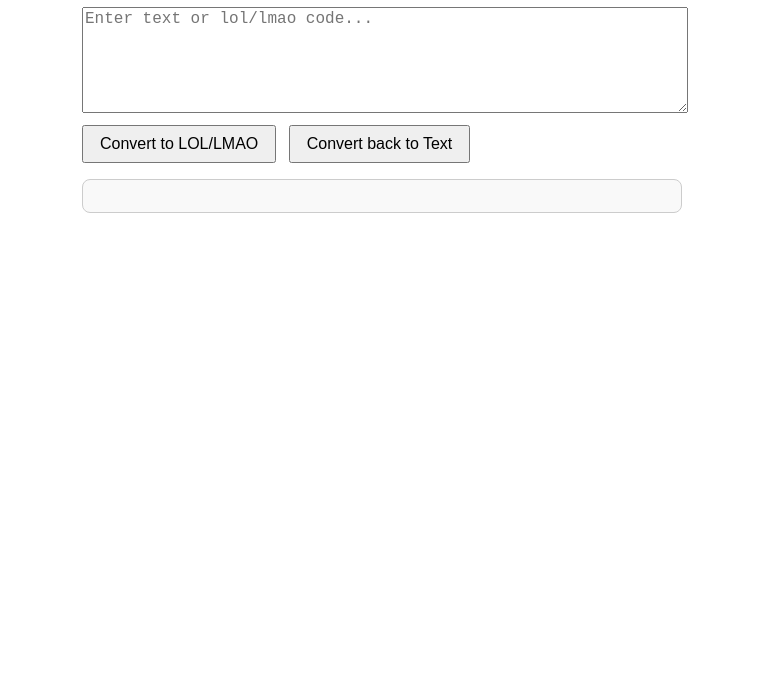
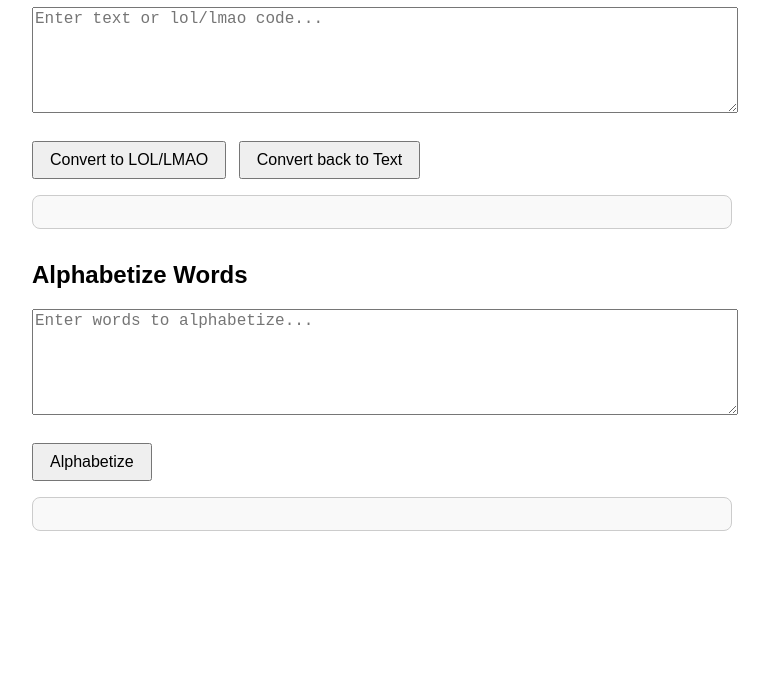
Before and after one commit to premgane/morse-lol, a plain HTML site: page index.html in a window 1280 px wide. Shown: the part 105-800 px from the top of the page, without its empty margins (258-1027 px from the left). Drawn offline with Linux system fonts and the light colour scheme.

Commit message:
alphabetizer too

```diff
--- a/index.html
+++ b/index.html
@@ -2,20 +2,21 @@
 <html lang="en">
 <head>
   <meta charset="UTF-8">
-  <title>Morse LOL/LMAO Translator</title>
+  <title>Morse LOL/LMAO + Word Sorter</title>
   <style>
     body {
       font-family: sans-serif;
       padding: 2rem;
-      max-width: 600px;
+      max-width: 700px;
       margin: auto;
     }
     textarea {
       width: 100%;
       height: 100px;
       font-size: 1rem;
+      margin-bottom: 1rem;
     }
-    #output {
+    .output {
       margin-top: 1rem;
       padding: 1rem;
       background: #f9f9f9;
@@ -29,14 +30,23 @@
       padding: 0.5rem 1rem;
       font-size: 1rem;
     }
+    h2 {
+      margin-top: 2rem;
+    }
   </style>
 </head>
 <body>
   <h1>LOL/LMAO Morse Translator</h1>
+
   <textarea id="input" placeholder="Enter text or lol/lmao code..."></textarea><br>
   <button onclick="toFunnyMorse()">Convert to LOL/LMAO</button>
   <button onclick="fromFunnyMorse()">Convert back to Text</button>
-  <div id="output"></div>
+  <div id="output" class="output"></div>
+
+  <h2>Alphabetize Words</h2>
+  <textarea id="sortInput" placeholder="Enter words to alphabetize..."></textarea><br>
+  <button onclick="alphabetizeWords()">Alphabetize</button>
+  <div id="sortOutput" class="output"></div>
 
   <script>
     const morseCodeMap = {
@@ -75,12 +85,10 @@
     function fromFunnyMorse() {
       const input = document.getElementById('input').value.trim();
 
-      // Convert lol/lmao back to . and -
       const morse = input
         .replace(/lmao/g, '-')
         .replace(/lol/g, '.');
 
-      // Split Morse code back into letters
       const words = morse.trim().split(' / ');
       const decodedWords = words.map(word => {
         return word.split(' ').map(code => reverseMorseCodeMap[code] || '').join('');
@@ -89,6 +97,17 @@
       const result = decodedWords.join(' ');
       document.getElementById('output').textContent = result;
     }
+
+    function alphabetizeWords() {
+      const text = document.getElementById('sortInput').value;
+      const words = text
+        .trim()
+        .split(/\s+/)
+        .filter(w => w.length > 0)
+        .sort((a, b) => a.toLowerCase().localeCompare(b.toLowerCase()));
+
+      document.getElementById('sortOutput').textContent = words.join(' ');
+    }
   </script>
 </body>
 </html>
```
